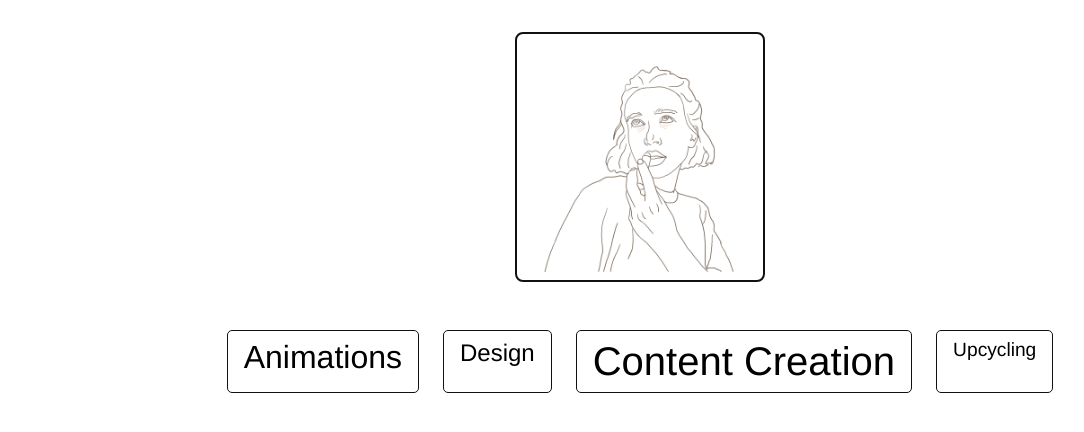
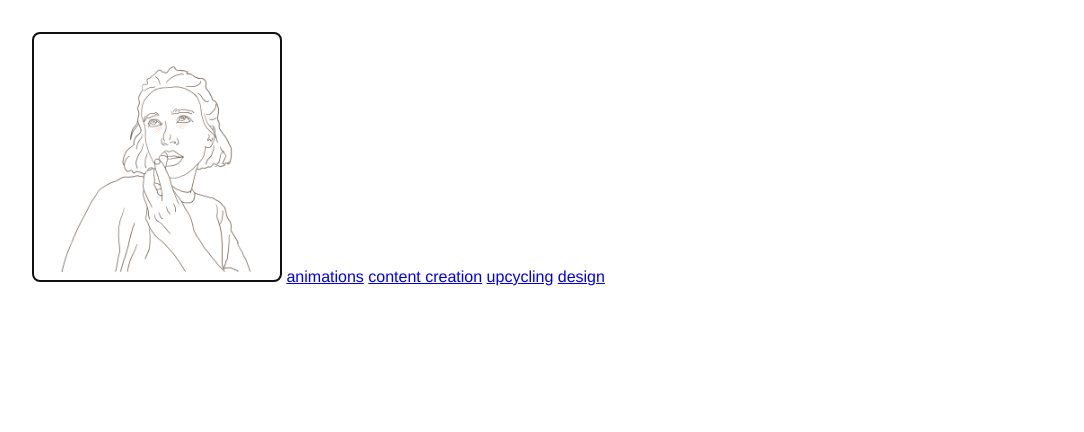
Before and after one commit to dariagorsk/dariagorsk.github.io, a plain HTML site: page index.html in a window 1280 px wide. Shown: the whole page, without its empty margins (0-1084 px from the left). Drawn offline with Linux system fonts and the light colour scheme.

Commit message:
Update index.html

```diff
--- a/index.html
+++ b/index.html
@@ -7,17 +7,13 @@
   <title>Daria Gorskaia</title>
 </head>
 <body>
-  <div class="container">
-    <div class="illustration">
-      <img src="css/me_illustration.png" alt="Illustration of Daria" />
-    </div>
+  <div class="page-wrapper">
+    <img class="illustration" src="css/me_illustration.png" alt="Illustration of Daria" />
 
-    <nav class="navigation">
-      <a href="animations.html" class="nav-item large">Animations</a>
-      <a href="#design" class="nav-item medium">Design</a>
-      <a href="#" class="nav-item xlarge">Content Creation</a>
-      <a href="upcycling.html" class="nav-item small">Upcycling</a>
-    </nav>
+    <a href="animations.html" class="nav animations">animations</a>
+    <a href="#" class="nav content">content creation</a>
+    <a href="upcycling.html" class="nav upcycling">upcycling</a>
+    <a href="#design" class="nav design">design</a>
   </div>
 </body>
 </html>
```
